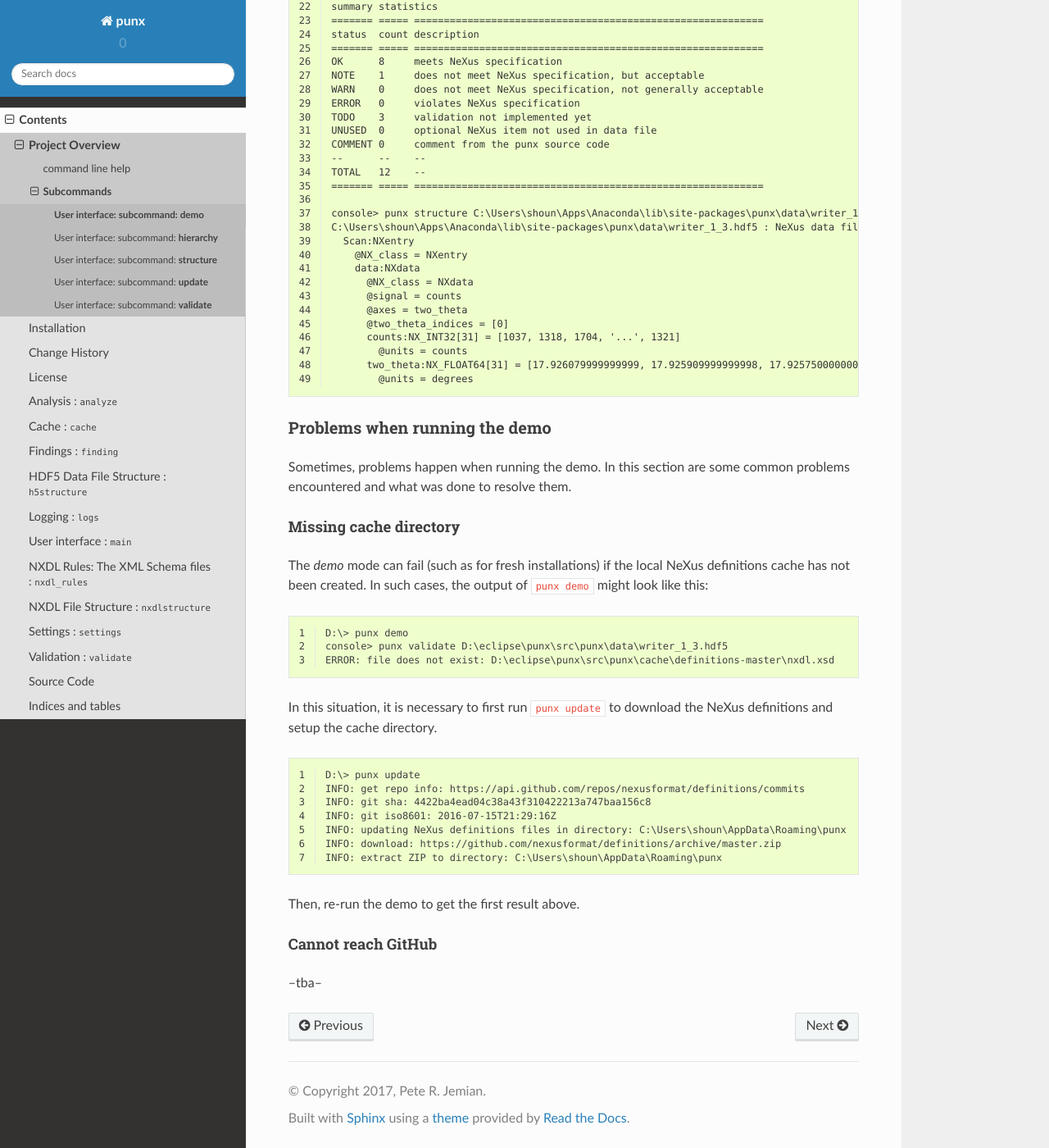
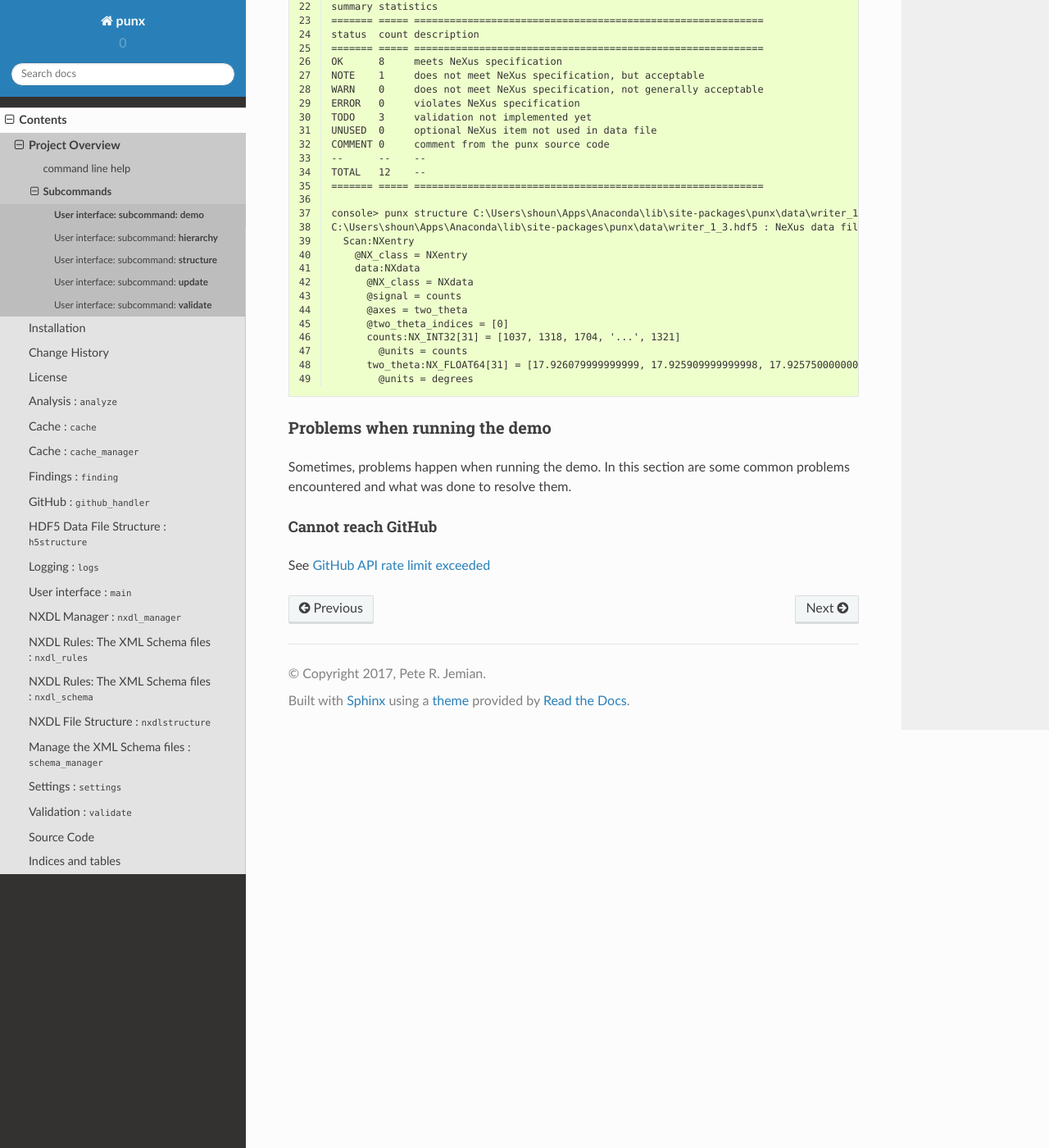
Before and after one commit to prjemian/punx, a Sphinx documentation site: the page built from docs/source/demo.rst, in a window 1280 px wide and 1400 px high, scrolled down 1123 px. Shown: the whole window at 82% size. Built offline with Sphinx 7.4.7 and the Read the Docs theme 2.0.0, drawn with Linux system fonts in a browser that asks for light colours.

```diff
--- a/docs/source/contents.rst
+++ b/docs/source/contents.rst
@@ -26,11 +26,16 @@ Source Code
    ~punx.main
    ~punx.analyze
    ~punx.cache
+   ~punx.cache_manager
    ~punx.finding
+   ~punx.github_handler
    ~punx.h5structure
    ~punx.logs
+   ~punx.nxdl_manager
    ~punx.nxdl_rules
+   ~punx.nxdl_schema
    ~punx.nxdlstructure
+   ~punx.schema_manager
    ~punx.settings
    ~punx.validate
 
--- a/docs/source/demo.rst
+++ b/docs/source/demo.rst
@@ -49,38 +49,8 @@ Sometimes, problems happen when running the demo.
 In this section are some common problems encountered and
 what was done to resolve them.
 
-Missing cache directory
-~~~~~~~~~~~~~~~~~~~~~~~
-
-The *demo* mode can fail (such as for fresh installations)
-if the local NeXus definitions cache has not been created.
-In such cases, the output of ``punx demo`` might look like this:
-
-.. code-block:: text
-   :linenos:
-
-   D:\> punx demo
-   console> punx validate D:\eclipse\punx\src\punx\data\writer_1_3.hdf5
-   ERROR: file does not exist: D:\eclipse\punx\src\punx\cache\definitions-master\nxdl.xsd
-
-In this situation, it is necessary to first run ``punx update`` to
-download the NeXus definitions and setup the cache directory.
-
-.. code-block:: text
-   :linenos:
-
-   D:\> punx update
-   INFO: get repo info: https://api.github.com/repos/nexusformat/definitions/commits
-   INFO: git sha: 4422ba4ead04c38a43f310422213a747baa156c8
-   INFO: git iso8601: 2016-07-15T21:29:16Z
-   INFO: updating NeXus definitions files in directory: C:\Users\shoun\AppData\Roaming\punx
-   INFO: download: https://github.com/nexusformat/definitions/archive/master.zip
-   INFO: extract ZIP to directory: C:\Users\shoun\AppData\Roaming\punx
-
-Then, re-run the demo to get the first result above.
-
 
 Cannot reach GitHub
 ~~~~~~~~~~~~~~~~~~~
 
---tba--
+See :ref:`github_api_rate_limit_exceeded`
--- a/docs/source/index.rst
+++ b/docs/source/index.rst
@@ -4,13 +4,12 @@
 :release:   |release|
 :published: |today|
 
-Use these three steps to :ref:`install <install>` and try the :ref:`demo <demo>`:
+Use these steps to :ref:`install <install>` and try the :ref:`demo <demo>`:
 
 .. code-block:: console
    :linenos:
 
     pip install punx
-    punx update
     punx demo
 
 
--- a/docs/source/install.rst
+++ b/docs/source/install.rst
@@ -52,10 +52,12 @@ Required Packages
 ============  ===================================
 Package       URL
 ============  ===================================
-PyQt4         https://riverbankcomputing.com/software/pyqt/intro
 h5py          http://www.h5py.org
 lxml          http://lxml.de
 numpy         http://numpy.scipy.org
+PyGithub      https://github.com/PyGithub/PyGithub
+PyQt4         https://riverbankcomputing.com/software/pyqt/intro
+requests      http://docs.python-requests.org
 ============  ===================================
 
 Optional Packages
--- /dev/null
+++ b/docs/source/source_code/nxdl_schema.rst
@@ -0,0 +1,11 @@
+NXDL Rules: The XML Schema files : :mod:`nxdl_schema`
+#####################################################
+
+----
+
+source code documentation
+*************************
+
+.. automodule:: punx.nxdl_schema
+    :members:
+    :synopsis: Read the NeXus XML Schema
--- /dev/null
+++ b/docs/source/source_code/schema_manager.rst
@@ -0,0 +1,11 @@
+Manage the XML Schema files : :mod:`schema_manager`
+###################################################
+
+----
+
+source code documentation
+*************************
+
+.. automodule:: punx.schema_manager
+    :members:
+    :synopsis: manages the XML Schema of this project
--- a/docs/source/update.rst
+++ b/docs/source/update.rst
@@ -54,6 +56,8 @@ Examples
 
 Problems
 ********
+
+.. _github_api_rate_limit_exceeded:
 
 GitHub API rate limit exceeded
 ==============================
```
Also changed, not shown: other parts of docs/source/update.rst (+2 -0 lines), docs/source/source_code/cache.rst (+6 -6 lines), docs/source/source_code/cache_manager.rst (added, +11 -0 lines), docs/source/source_code/github_handler.rst (added, +10 -0 lines), docs/source/source_code/nxdl_manager.rst (added, +10 -0 lines).
